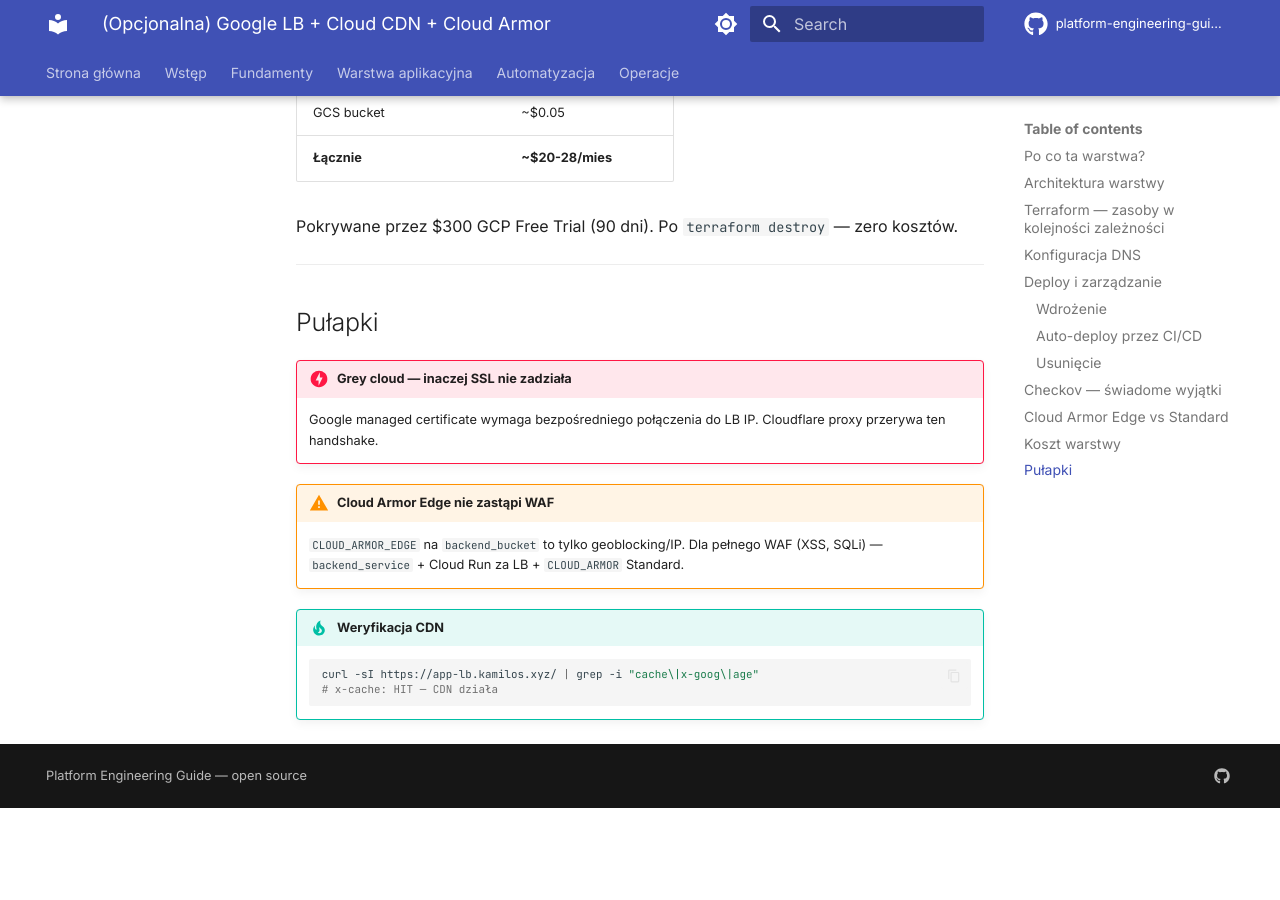
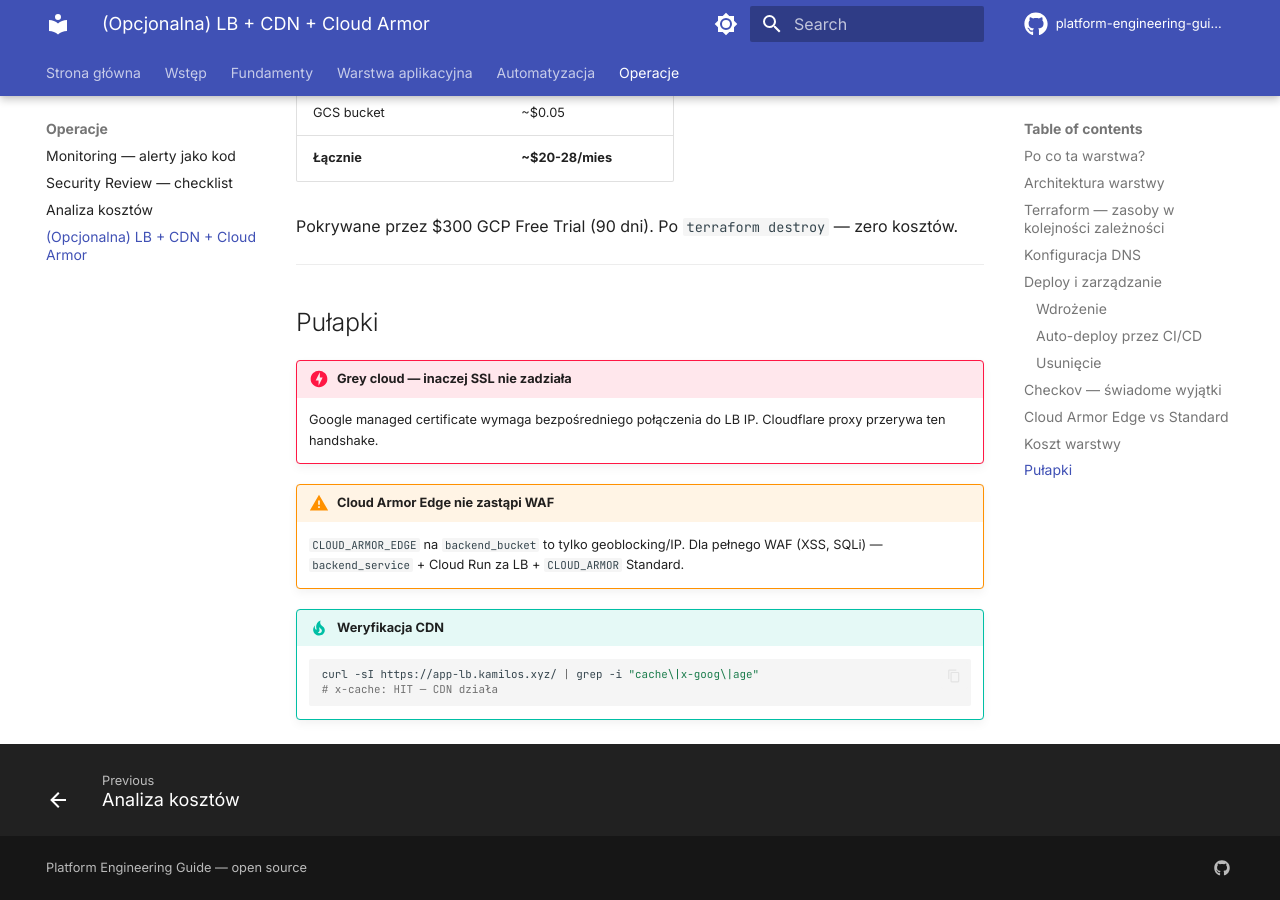
Before and after one commit to benhornbeam/platform-engineering-guide, an MkDocs documentation site: the page built from docs/guide/14-lb-cloud-armor.md, in a window 1280 px wide and 900 px high, scrolled down 5625 px. Built offline with MkDocs 1.6.1 and Material for MkDocs 9.7.7, drawn with Linux system fonts in a browser that asks for light colours; comment, search, counter and statistics services are not loaded; before the commit the page ends 6433 px from its top, so only the background shows below that.

Commit message:
chore: dodaj rozdział 14 (LB + CDN + Cloud Armor) do nav

```diff
--- a/mkdocs.yml
+++ b/mkdocs.yml
@@ -93,6 +93,7 @@
     - Monitoring — alerty jako kod: guide/11-monitoring.md
     - Security Review — checklist: guide/12-security.md
     - Analiza kosztów: guide/13-cost-analysis.md
+    - (Opcjonalna) LB + CDN + Cloud Armor: guide/14-lb-cloud-armor.md
 
 extra:
   social:
```
